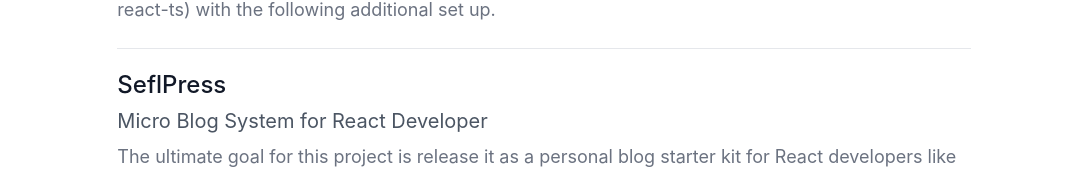
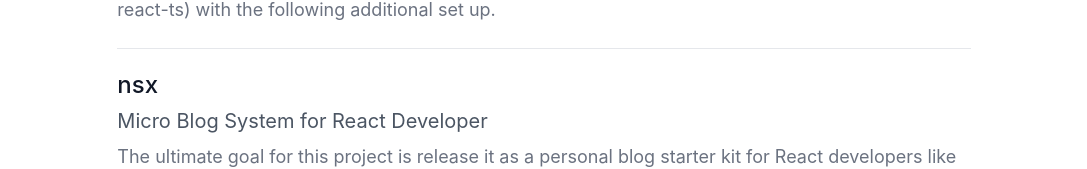
Before and after one commit to ryota-murakami/laststance.io-old, a Next.js app: page /repo in a window 1280 px wide. Shown: the part 365-534 px from the top of the page, without its empty margins (96-1183 px from the left). Built offline with nearby package versions, Linux system fonts and the light colour scheme.

Commit message:
Update repo.tsx

```diff
--- a/pages/repo.tsx
+++ b/pages/repo.tsx
@@ -25,7 +25,7 @@ const Repo: React.FC = memo(
           the following additional set up.
         </RepoCard>
         <RepoCard
-          name="SeflPress"
+          name="nsx"
           url="https://github.com/laststance/nsx"
           intro="Micro Blog System for React Developer"
         >
```
